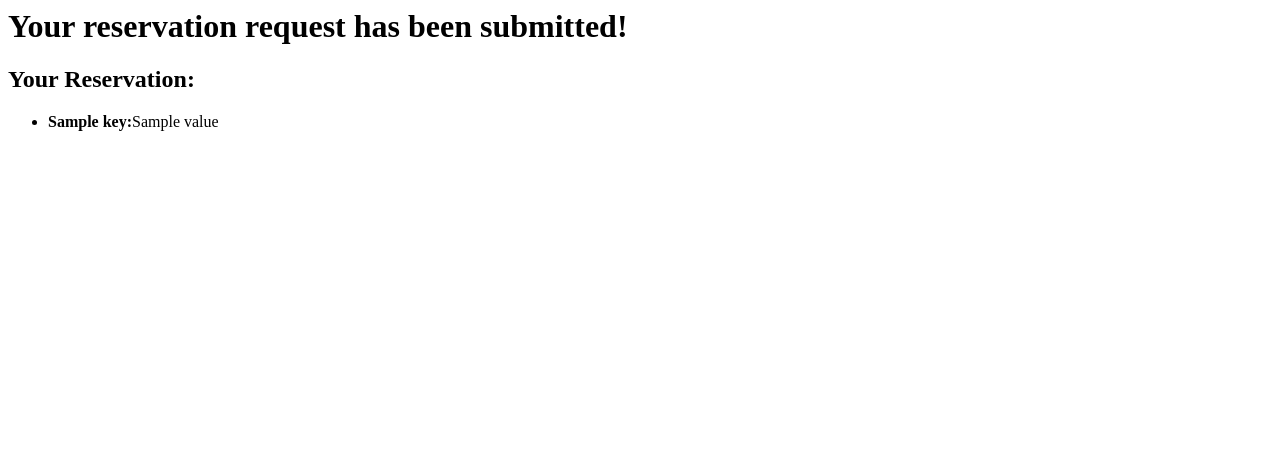
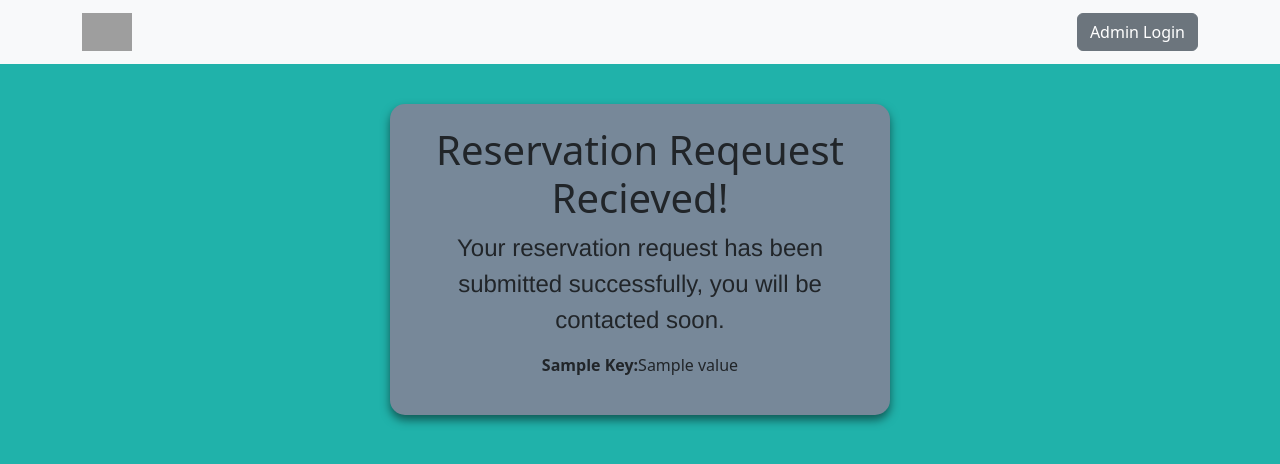
Before and after one commit to bap93/SDEV_220_Final_Project_PerezBrooke, a Django app: template reservation/templates/reservation/add_reservation_request_success.html in a window 1280 px wide. Shown: the top 464 px of the page. Run offline with Django 5.2, Linux system fonts and the light colour scheme; the template is opened without the code that fills it: most values are stand-ins (such as "Sample title", 1, 10 or a date in 2020); grey boxes are pictures that could not be loaded.

Commit message:
added base template, modified templates to use base, improved css

```diff
--- a/mysite/static/css/style.css
+++ b/mysite/static/css/style.css
@@ -17,3 +17,35 @@ body{
     height: 100%;
     object-fit: cover;
 }
+
+.sucess-card{
+    max-width: 500px;
+    margin: 40px auto;
+    padding: 22px;
+    background: lightslategrey;
+    border-radius: 15px;
+    box-shadow: 0px 5px 10px rgba(0, 0, 0, 0.50);
+    text-align: center;
+}
+
+.sucess-icon{
+    font-family: 'Franklin Gothic Medium', 'Arial Narrow', Arial, sans-serif;
+    font-size: 75px;
+    margin-bottom: 15px;
+}
+
+.confirmation-message{
+    font-family: 'Franklin Gothic Medium', 'Arial Narrow', Arial, sans-serif;
+    font-size: 24px;
+    margin-bottom: 15px;
+}
+
+.reservation-details p{
+    padding: 10px;
+    font-size: 20px;
+    border-bottom: 1px solid whitesmoke;
+}
+
+.reservation-details p:last-child{
+    border-bottom: 1px;
+}
--- a/reservation/templates/reservation/add_reservation_request_success.html
+++ b/reservation/templates/reservation/add_reservation_request_success.html
@@ -1,14 +1,16 @@
-<html>
+{% extends 'reservation/base.html' %}
+{% block content %}
+    <div class = 'sucess-card'>
     <h1>
-        Your reservation request has been submitted!
+        Reservation Reqeuest Recieved!
     </h1>
+    <p class = 'confirmation-message'>Your reservation request has been submitted successfully, you will be contacted soon.</p>
     {% if reservation_data %}
-        <h2>Your Reservation:</h2>
-        <ul>
+        <div class = 'reservation-details'></div>
             {% for key, value in reservation_data.items %}
-                <li><strong>{{key}}:</strong>{{value}}</li>
+                <p><strong>{{key|title}}:</strong>{{value}}</p>
             {% endfor %}
-        </ul>
+        </div>
     {% endif %}
 
-</html>
+{% endblock %}
--- /dev/null
+++ b/reservation/templates/reservation/base.html
@@ -0,0 +1,27 @@
+{% load static %}
+
+<html>
+    <head>
+        <meta charset = 'UTF-8'>
+        <meta name = 'viewport' content = 'width = device-width, intial-scale = 1.0' >
+        <title>{% block title %} Reservation Request {% endblock %}</title>
+        <link rel='stylesheet' href='https://cdn.jsdelivr.net/npm/bootstrap@5.3.3/dist/css/bootstrap.min.css'>
+        <link rel='stylesheet' href='{% static "css/style.css" %}'>
+    </head>
+    <body>
+        <nav class = 'navbar navbar-light bg-light'>
+            <div class = 'container'>
+                <a class = 'navbar-brand' href = '{% url "reservation_info" %}'>
+
+                    <img src = '{% static "images/logo.png" %}' alt = 'boat house logo' width = '50'>
+                </a>
+                <a href = '{% url "admin:index" %}' class = 'btn btn-secondary'>Admin Login</a>
+            </div>
+        </nav>
+        <div class = 'container mt-4'>
+            {% block content %}{% endblock %}
+        </div>
+        <script src='https://cdn.jsdelivr.net/npm/bootstrap@5.3.3/dist/js/bootstrap.bundle.min.js' integrity='sha384-YvpcrYf0tY3lHB60NNkmXc5s9fDVZLESaAA55NDzOxhy9GkcIdslK1eN7N6jIeHz' crossorigin='anonymous'>
+        </script>
+    </body>
+</html>
```
Also changed, not shown: reservation/templates/reservation/reservation_info.html (+12 -22 lines), db.sqlite3.
